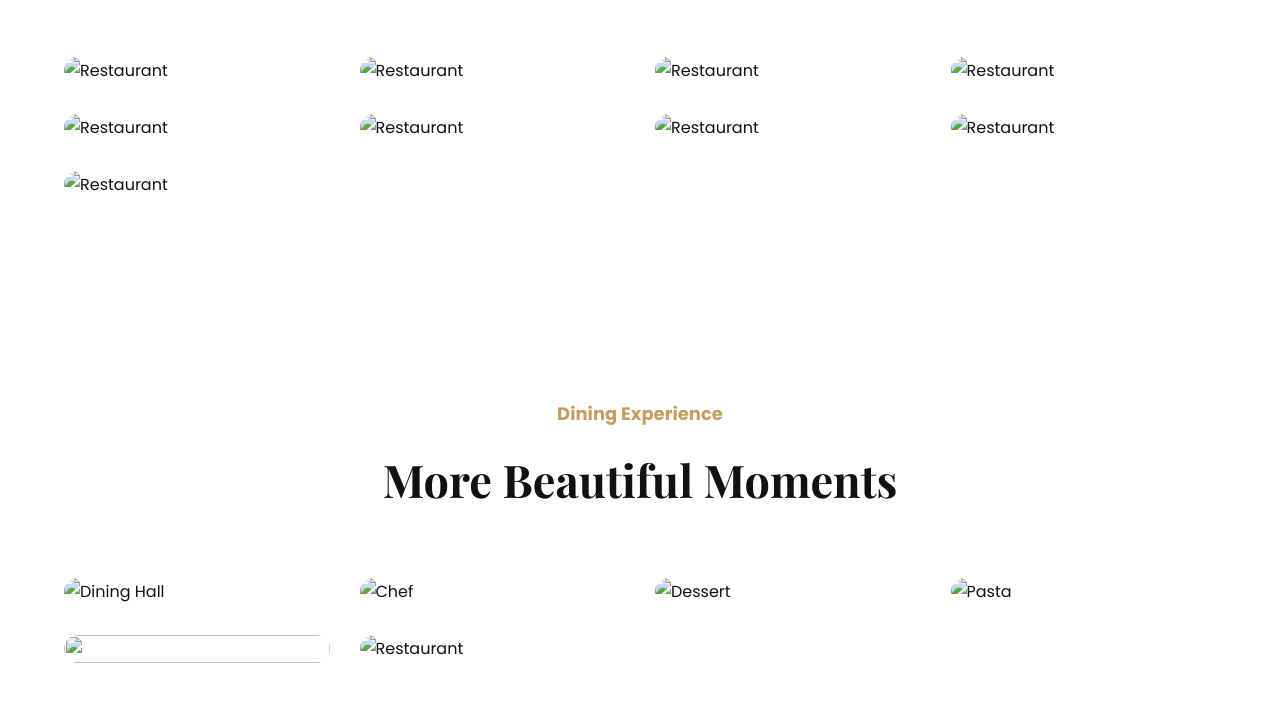
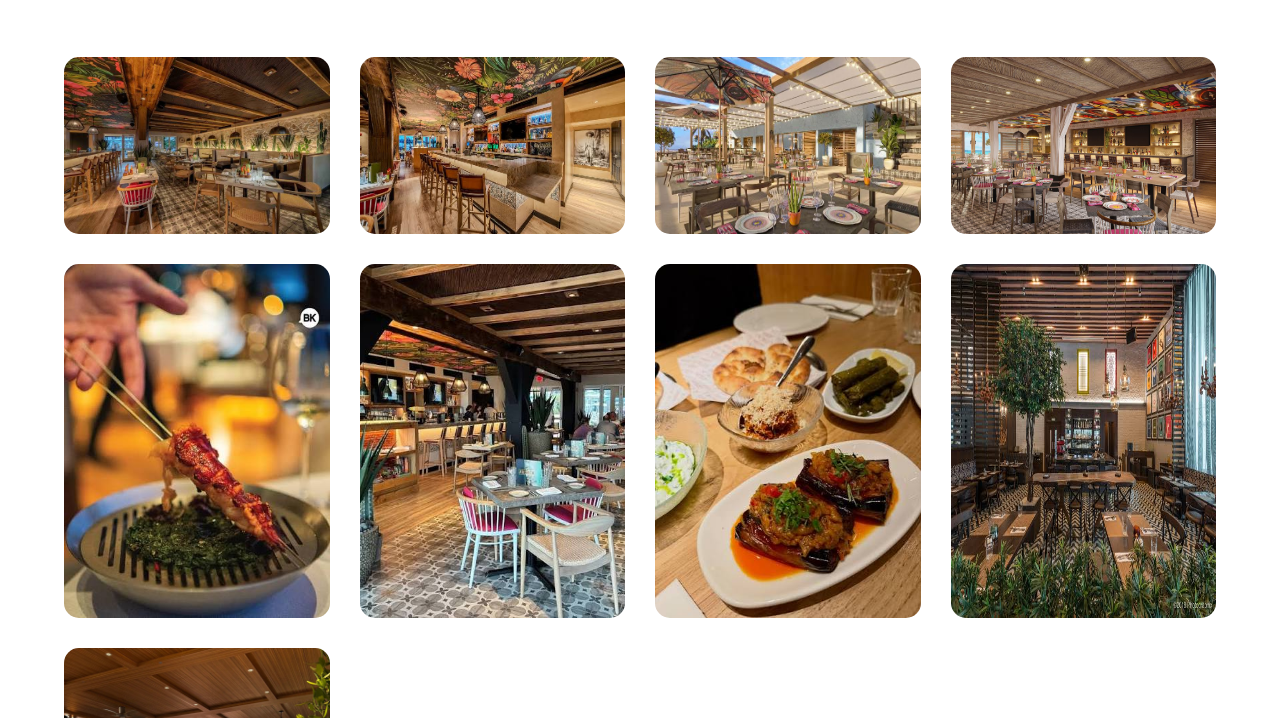
Before and after one commit to keshabagarwala441/restaurant-web-project, a plain HTML site: page gallery.html in a window 1280 px wide. Shown: the part 702-1420 px from the top of the page. Drawn offline with nearby package versions, Linux system fonts and the light colour scheme; files that its build step writes are made by us from their sources; files whose address does not match are found by name.

Commit message:
Update gallery.html

```diff
--- a/gallery.html
+++ b/gallery.html
@@ -90,39 +90,39 @@ A glimpse of our delicious food, elegant interiors and memorable moments.
 <div class="feature-grid">
 
 <div class="gallery-item">
-<img src="images/gallery/gallery1.jpg" alt="Restaurant">
+<img src="gallery1.jpg" alt="Restaurant">
 </div>
 
 <div class="gallery-item">
-<img src="images/gallery/gallery2.jpg" alt="Restaurant">
+<img src="gallery2.jpg" alt="Restaurant">
 </div>
 
 <div class="gallery-item">
-<img src="images/gallery/gallery3.jpg" alt="Restaurant">
+<img src="gallery3.jpg" alt="Restaurant">
 </div>
 
 <div class="gallery-item">
-<img src="images/gallery/gallery4.jpg" alt="Restaurant">
+<img src="gallery4.jpg" alt="Restaurant">
 </div>
 
 <div class="gallery-item">
-<img src="images/gallery/gallery5.jpg" alt="Restaurant">
+<img src="gallery5.jpg" alt="Restaurant">
 </div>
 
 <div class="gallery-item">
-<img src="images/gallery/gallery6.jpg" alt="Restaurant">
+<img src="gallery6.jpg" alt="Restaurant">
 </div>
 
 <div class="gallery-item">
-<img src="images/gallery/gallery7.jpg" alt="Restaurant">
+<img src="gallery7.jpg" alt="Restaurant">
 </div>
 
 <div class="gallery-item">
-<img src="images/gallery/gallery8.jpg" alt="Restaurant">
+<img src="gallery8.jpg" alt="Restaurant">
 </div>
 
 <div class="gallery-item">
-<img src="images/gallery/gallery9.jpg" alt="Restaurant">
+<img src="gallery9.jpg" alt="Restaurant">
 </div>
 
 </div>
@@ -147,27 +147,27 @@ A glimpse of our delicious food, elegant interiors and memorable moments.
 <div class="feature-grid">
 
 <div class="gallery-item">
-<img src="images/gallery/gallery10.jpg" alt="Dining Hall">
+<img src="gallery10.jpg" alt="Dining Hall">
 </div>
 
 <div class="gallery-item">
-<img src="images/gallery/gallery11.jpg" alt="Chef">
+<img src="gallery11.jpg" alt="Chef">
 </div>
 
 <div class="gallery-item">
-<img src="images/gallery/gallery12.jpg" alt="Dessert">
+<img src="gallery12.jpg" alt="Dessert">
 </div>
 
 <div class="gallery-item">
-<img src="images/gallery/gallery13.jpg" alt="Pasta">
+<img src="gallery13.jpg" alt="Pasta">
 </div>
 
 <div class="gallery-item">
-<img src="images/gallery/gallery14.jpg">
+<img src="gallery14.jpg">
 </div>
 
 <div class="gallery-item">
-<img src="images/gallery/gallery15.jpg" alt="Restaurant">
+<img src="gallery15.jpg" alt="Restaurant">
 </div>
 
 </div>
```
